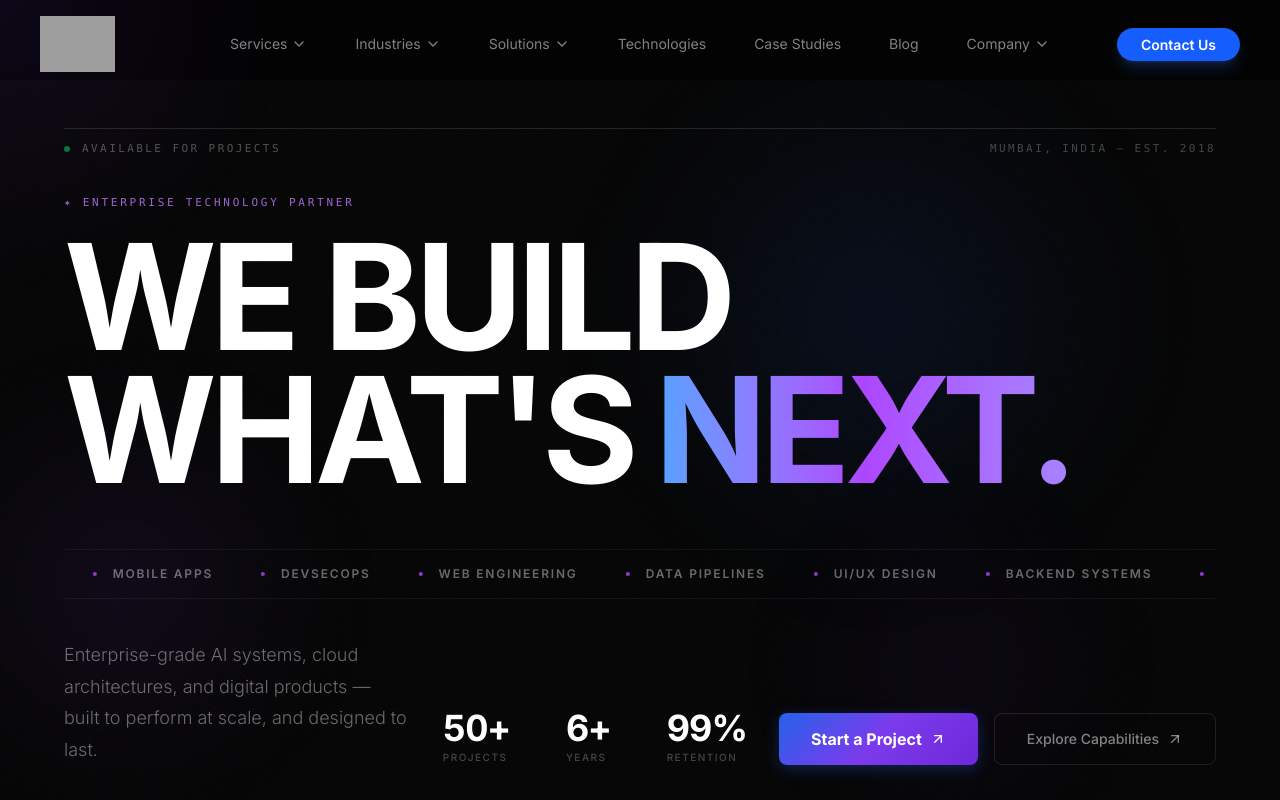
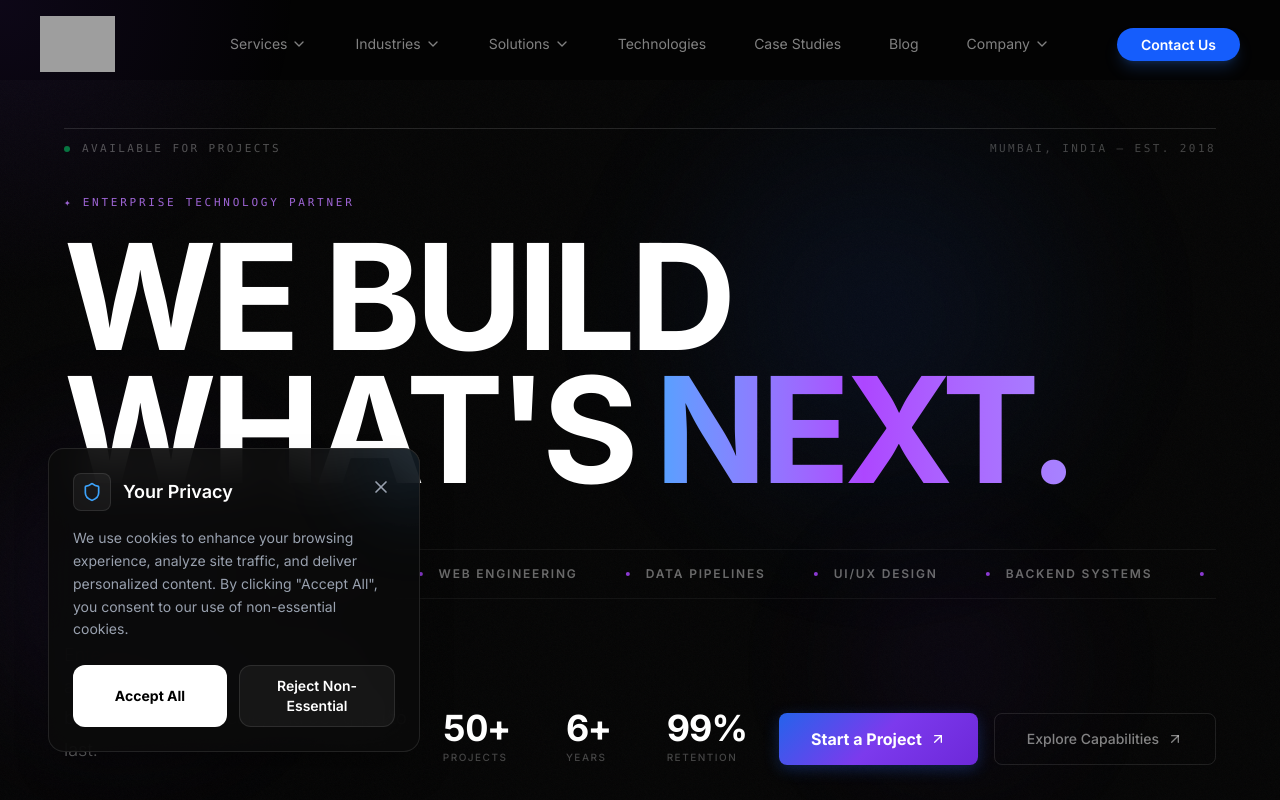
Before and after one commit to Valiun-Ventures/valiun.tech, a Next.js app: page / in a window 1280 px wide. Shown: the top 800 px of the page. Built offline with nearby package versions, Linux system fonts and the light colour scheme; grey boxes are pictures that could not be loaded.

Commit message:
fix: move cookie consent inside animationprovider to fix hydration

```diff
--- a/src/app/layout.tsx
+++ b/src/app/layout.tsx
@@ -41,11 +41,10 @@ export default function RootLayout({
               </main>
               <Footer />
             </SmoothScroll>
+            {/* Global Cookie Consent & Trackers */}
+            <CookieConsent />
           </AnimationProvider>
         </ThemeProvider>
-
-        {/* Global Cookie Consent & Trackers */}
-        <CookieConsent />
       </body>
     </html>
   );
```
